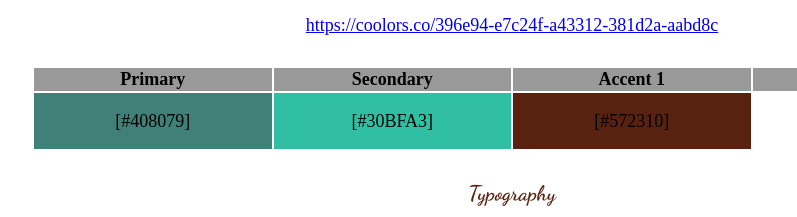
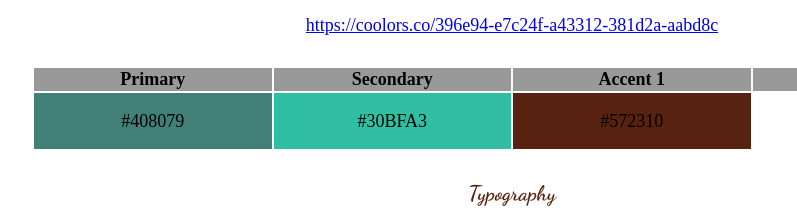
Before and after one commit to zpickering/wdd130, a plain HTML site: page wwr/site-plan-rafting.html in a window 1280 px wide. Shown: the part 1330-1547 px from the top of the page, 128-925 px from the left. Drawn offline with Linux system fonts and the light colour scheme.

Commit message:
brackets taken off

```diff
--- a/wwr/site-plan-rafting.html
+++ b/wwr/site-plan-rafting.html
@@ -54,9 +54,9 @@
       </tr>
       <!-- Replace the numbers in the boxes below with your hex color codes. Then switch to the site-plan.css file and change your colors there as well. -->
       <tr>
-        <td class="primary">[#408079]</td>
-        <td class="secondary">[#30BFA3]</td>
-        <td class="accent1">[#572310]</td>
+        <td class="primary">#408079</td>
+        <td class="secondary">#30BFA3</td>
+        <td class="accent1">#572310</td>
         <td class="accent2"></td>
       </tr>
     </table>
```
